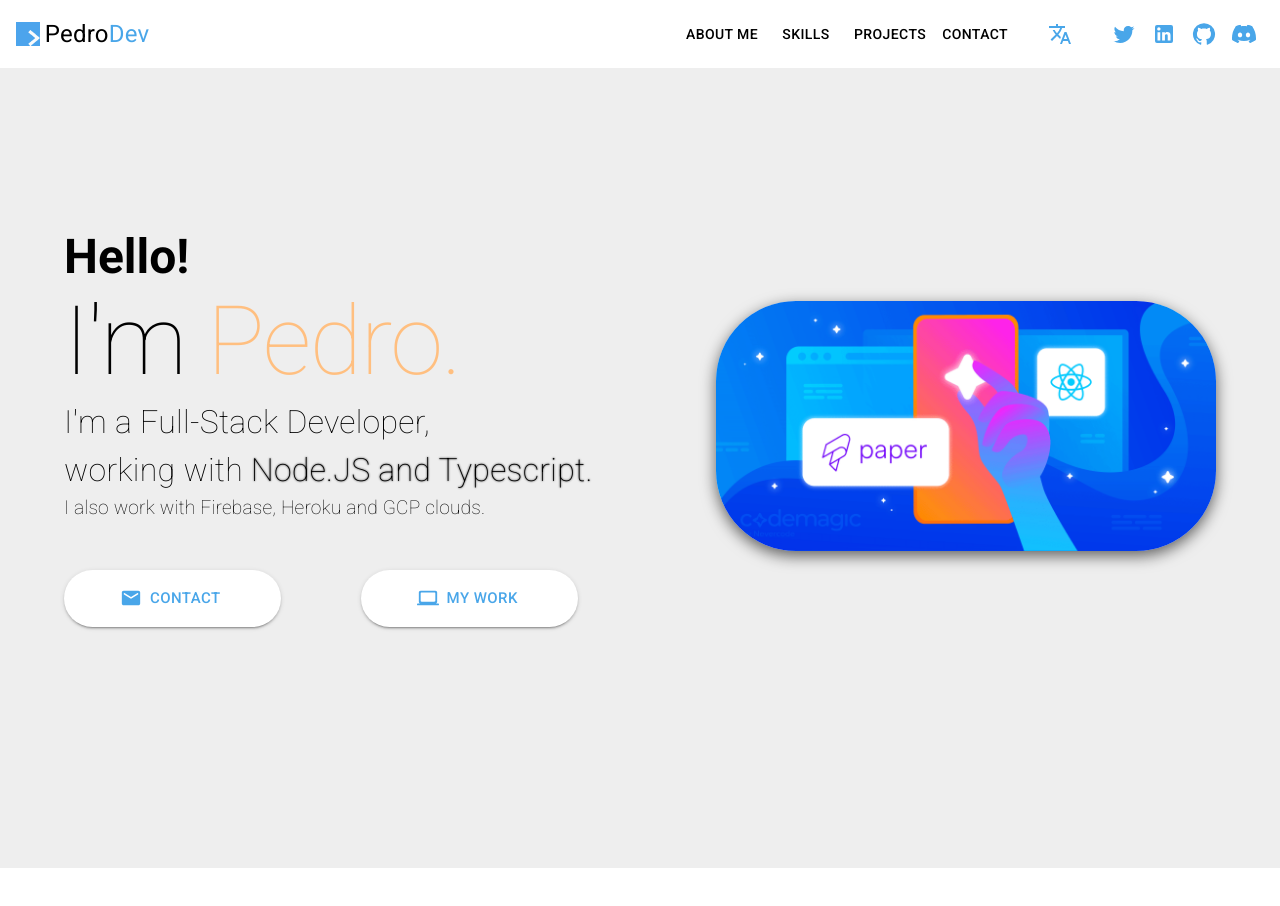
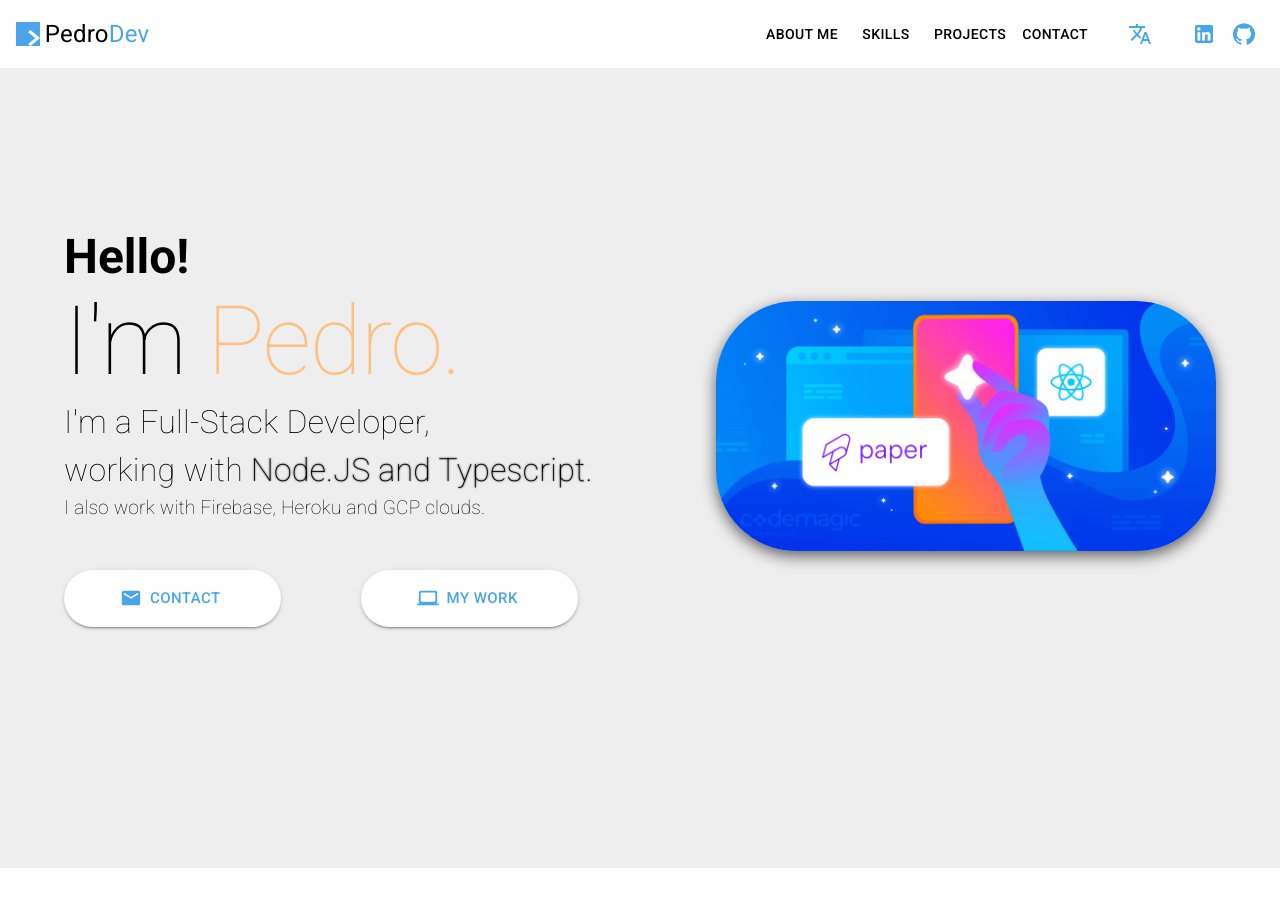
Before and after one commit to fobdev/PedroDev, a React (Create React App) app: page / in a window 1280 px wide. Shown: the top 906 px of the page. Built offline with nearby package versions, Linux system fonts and the light colour scheme.

Commit message:
removed discord and twitter socials

```diff
--- a/src/components/Head.tsx
+++ b/src/components/Head.tsx
@@ -16,14 +16,12 @@ import {
 
 /** MUI Icons Imports */
 import TranslateIcon from "@mui/icons-material/Translate";
-import TwitterIcon from "@mui/icons-material/Twitter";
 import MenuRoundedIcon from "@mui/icons-material/MenuRounded";
 import LinkedInIcon from "@mui/icons-material/LinkedIn";
 import GitHubIcon from "@mui/icons-material/GitHub";
 import logo from "../images/logo.svg";
 import us_png from "../images/us.svg";
 import br_png from "../images/br.svg";
-import discord_svg from "../images/discord.svg";
 
 /** React */
 import { mainHeadBox } from "./styles/Head";
@@ -212,13 +210,6 @@ export default function Head() {
                                 </Popper>
                             </li>
                             <li>
-                                <a href="https://twitter.com/bfobenga">
-                                    <IconButton>
-                                        <TwitterIcon />
-                                    </IconButton>
-                                </a>
-                            </li>
-                            <li>
                                 <a href="https://www.linkedin.com/in/pedro-henrique-dev1997/">
                                     <IconButton>
                                         <LinkedInIcon />
@@ -232,17 +223,6 @@ export default function Head() {
                                     </IconButton>
                                 </a>
                             </li>
-                            <li>
-                                <a href="https://discordapp.com/users/244270921286811648">
-                                    <IconButton>
-                                        <img
-                                            className="discord-button"
-                                            src={discord_svg}
-                                            alt="Discord"
-                                        />
-                                    </IconButton>
-                                </a>
-                            </li>
                         </Box>
                     </Grow>
                 </Box>
```
